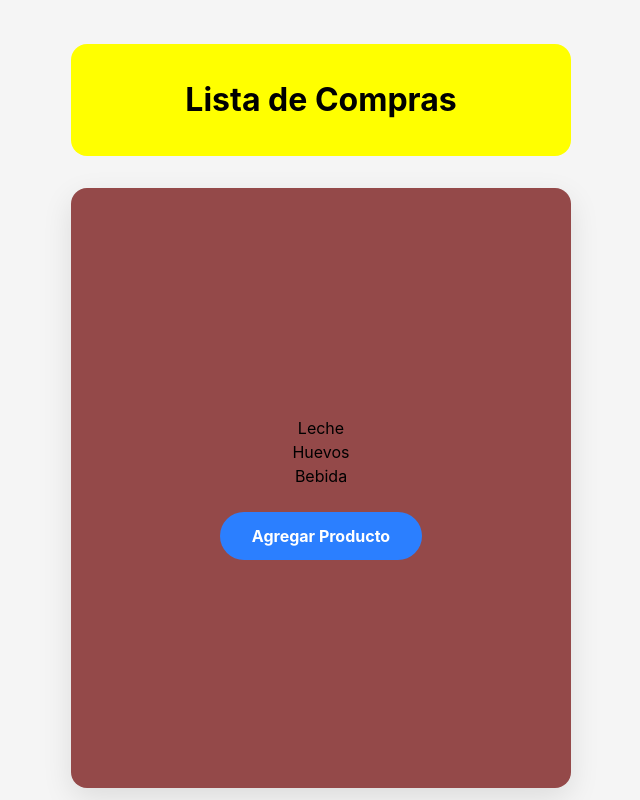
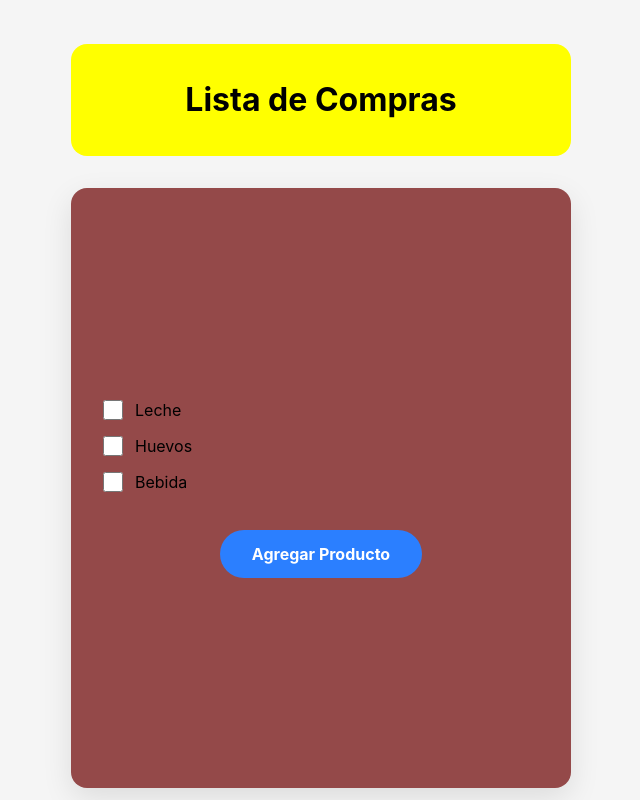
Before and after one commit to JuanEndl/listaSuper, a React (Vite) app: page / in a window 1280 px wide. Shown: the whole page, without its empty margins (319-959 px from the left). Built offline with nearby package versions, Linux system fonts and the light colour scheme.

Commit message:
agregado de check

```diff
--- a/src/components/ListaCompras.jsx
+++ b/src/components/ListaCompras.jsx
@@ -2,24 +2,56 @@ import { useState } from "react";
 import { ModalProducto } from "./ModalProducto";
 
 export const ListaCompras = () => {
-
   const [modalAbierto, setModalAbierto] = useState(false);
 
+
+  /*productos seteados, si esta en false no esta marcado si esta en true se marca*/
   const [productos, setProductos] = useState([
-    "Leche",
-    "Huevos",
-    "Bebida",
+    {
+      id: crypto.randomUUID(),
+      nombre: "Leche",
+      comprado: false,
+    },
+    {
+      id: crypto.randomUUID(),
+      nombre: "Huevos",
+      comprado: false,
+    },
+    {
+      id: crypto.randomUUID(),
+      nombre: "Bebida",
+      comprado: false,
+    },
   ]);
 
+  /*Función que agrega un nuevo producto al estado*/
   const agregarProducto = (nombre) => {
     if (!nombre.trim()) return;
 
-    setProductos((anterior) => [
-      ...anterior,
-      nombre,
+    setProductos((productosAnteriores) => [
+      ...productosAnteriores,
+      {
+        id: crypto.randomUUID(),
+        nombre,
+        comprado: false,
+      },
     ]);
 
     setModalAbierto(false);
+  };
+
+  /* actualizar un elemento dentro de un array en React sin modificar el estado directamente */
+  const toggleSeleccion = (id) => {
+    setProductos((productosAnteriores) =>
+      productosAnteriores.map((producto) =>
+        producto.id === id
+          ? {
+              ...producto,
+              comprado: !producto.comprado,
+            }
+          : producto
+      )
+    );
   };
 
   return (
@@ -27,8 +59,22 @@ export const ListaCompras = () => {
       <h1 className="titulo">Lista de Compras</h1>
 
       <div className="card">
-        {productos.map((producto, index) => (
-          <p key={index}>{producto}</p>
+        {productos.map((producto) => (
+          <div key={producto.id} className="flex items-center justify-between w-full mb-3" >
+            <div className="flex items-center gap-3">
+              <input type="checkbox" checked={producto.comprado} onChange={() => toggleSeleccion(producto.id)} className="w-5 h-5 blue-green-600 cursor-pointer" />
+
+              <span
+                className={
+                  producto.comprado
+                    ? "line-through text-gray-400"
+                    : ""
+                }
+              >
+                {producto.nombre}
+              </span>
+            </div>
+          </div>
         ))}
 
         <button onClick={() => setModalAbierto(true)} className="mt-6 rounded-full bg-blue-500 px-8 py-3 font-bold text-white hover:bg-blue-700 transition" >
--- a/src/components/ModalProducto.jsx
+++ b/src/components/ModalProducto.jsx
@@ -1,15 +1,18 @@
 import { useState } from "react";
 
 export const ModalProducto = ({ abierto, cerrar, guardar }) => {
-
   const [nombre, setNombre] = useState("");
 
   if (!abierto) return null;
 
+  const agregar = () => {
+    guardar(nombre);
+    setNombre("");
+  };
+
   return (
     <div className="fixed inset-0 flex items-center justify-center bg-black/50">
       <div className="w-96 rounded-xl bg-white p-6 shadow-xl">
-
         <h2 className="mb-4 text-2xl font-bold">
           Nuevo producto
         </h2>
@@ -17,16 +20,13 @@ export const ModalProducto = ({ abierto, cerrar, guardar }) => {
         <input type="text" value={nombre} onChange={(e) => setNombre(e.target.value)} placeholder="Nombre del producto" className="mb-4 w-full rounded-lg border p-2" />
 
         <div className="flex justify-end gap-3">
-
           <button onClick={cerrar} className="rounded-lg bg-gray-400 px-5 py-2 text-white" >
             Cancelar
           </button>
 
-          <button
-            onClick={() => { guardar(nombre); setNombre(""); }} className="rounded-lg bg-green-600 px-5 py-2 text-white" >
+          <button onClick={agregar} className="rounded-lg bg-green-600 px-5 py-2 text-white" >
             Agregar
           </button>
-
         </div>
       </div>
     </div>
```
